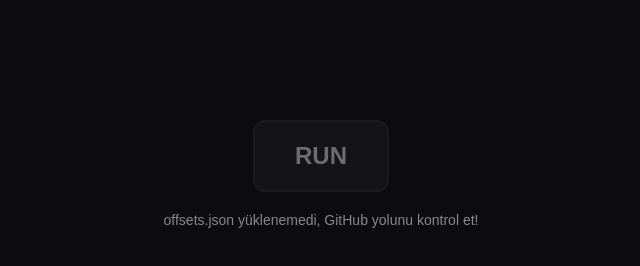
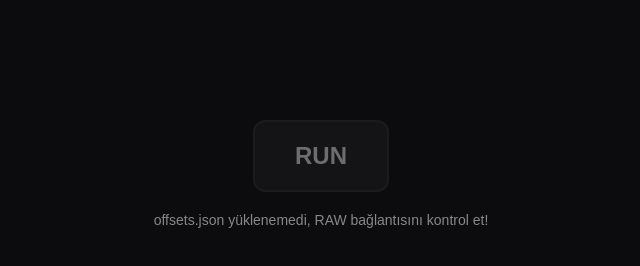
Before and after one commit to saatbey2310-bit/ps4-deneme, a plain HTML site: page index.html in a window 1280 px wide. Shown: the full height of the page, 319-959 px from the left. Drawn offline with Linux system fonts and the light colour scheme.

Commit message:
Change offsets.json URL to GitHub Raw link
Updated the URL for offsets.json to use the GitHub Raw link instead of a local file reference. Modified error message to indicate checking the RAW link.

```diff
--- a/index.html
+++ b/index.html
@@ -51,8 +51,8 @@ body {
 <script>
 "use strict";
 const EXPLOIT_URL = "notify.html";
-// Dosyalar aynı klasörde olduğu için doğrudan dosya adını yazıyoruz
-const OFFSETS_URL = "offsets.json";
+// GitHub Raw linki doğrudan depo adına göre ayarlandı
+const OFFSETS_URL = "https://raw.githubusercontent.com/saatbey2310-bit/ps4-deneme/main/offsets.json";
 
 const run = document.getElementById("run");
 const msg = document.getElementById("msg");
@@ -99,7 +99,7 @@ fetch(OFFSETS_URL, { cache: "no-store" })
         }
     })
     .catch(function () {
-        msg.textContent = "offsets.json yüklenemedi, GitHub yolunu kontrol et!";
+        msg.textContent = "offsets.json yüklenemedi, RAW bağlantısını kontrol et!";
     });
 
 run.addEventListener("click", function (e) {
```
